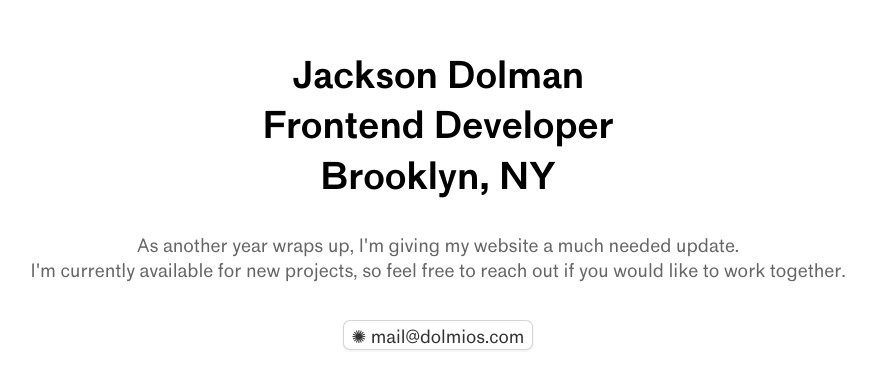
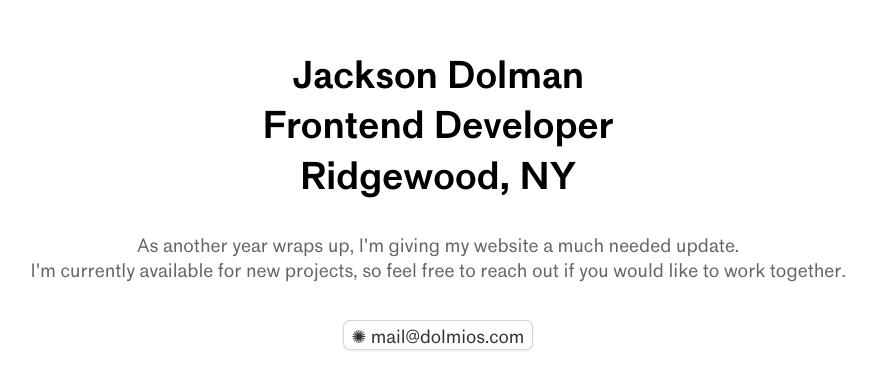
Before and after one commit to dolmios/dolmios.com, a Next.js app: page / in a window 1280 px wide. Shown: the part 200-588 px from the top of the page, without its empty margins (202-1074 px from the left). Built offline with nearby package versions, Linux system fonts and the light colour scheme.

Commit message:
refactor: queens

```diff
--- a/pages/index.tsx
+++ b/pages/index.tsx
@@ -25,7 +25,7 @@ export default function Home(): JSX.Element {
         <br />
         Frontend Developer
         <br />
-        Brooklyn, NY
+        Ridgewood, NY
       </Text>
 
       <Text
```
